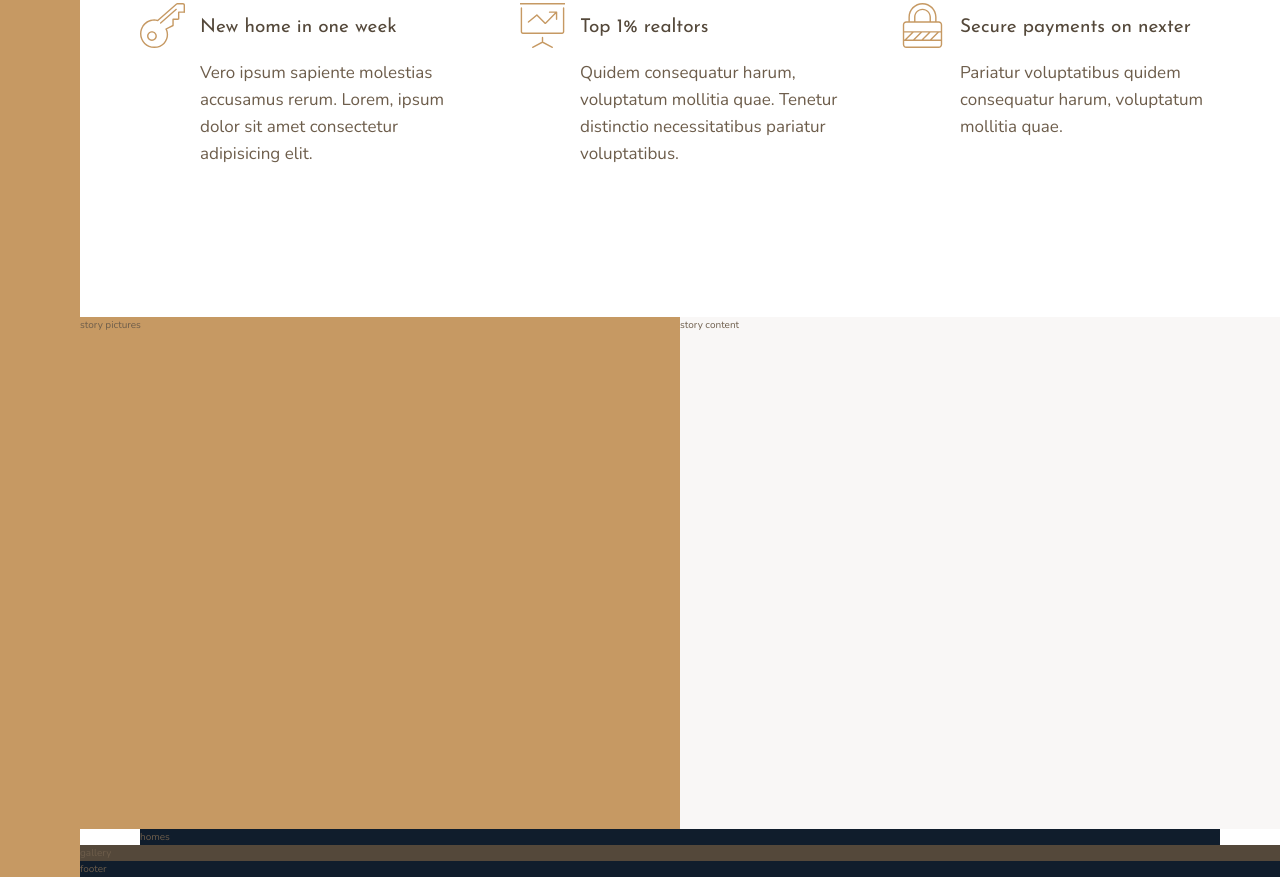
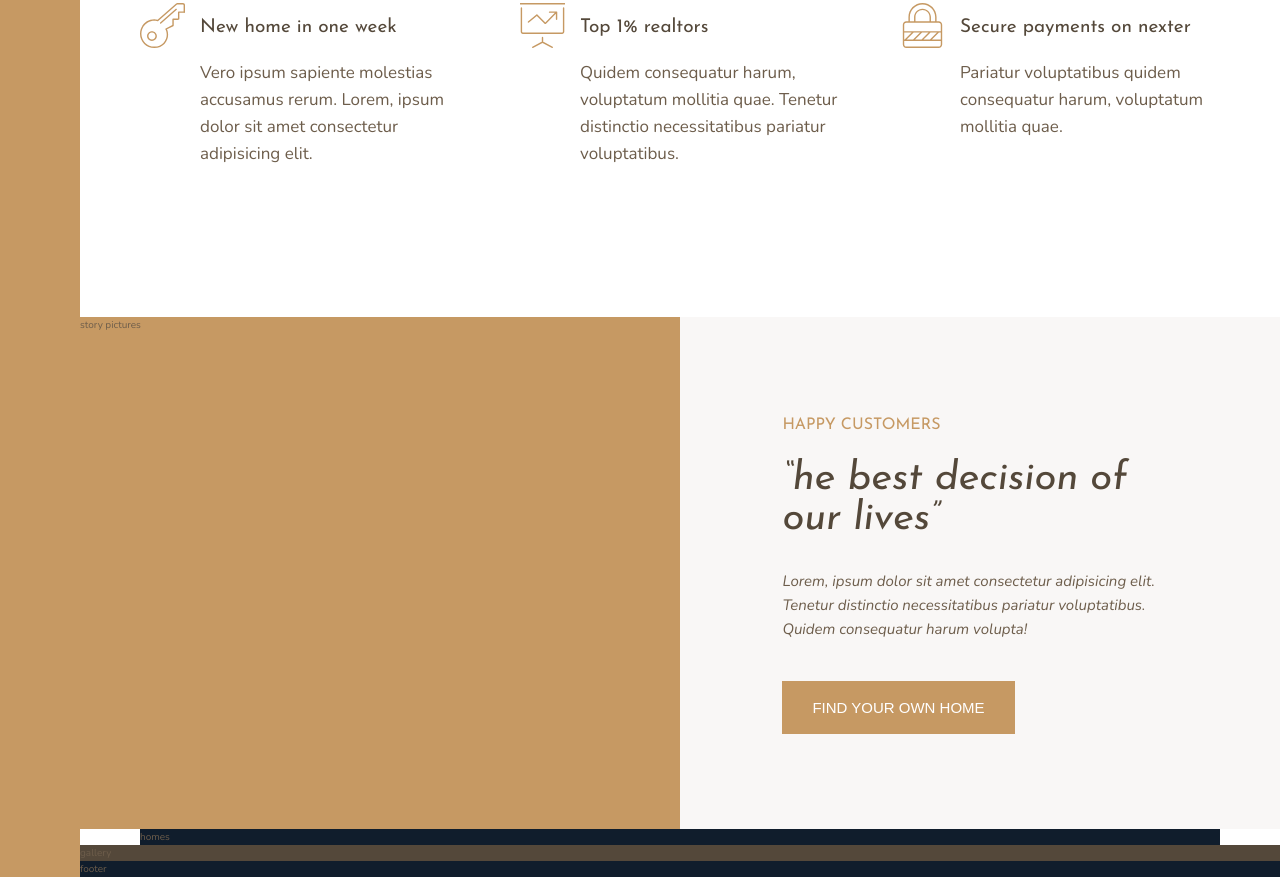
Before and after one commit to ucadena07/Advanced_CSS, a website: page Nexter/index.html in a window 1280 px wide. Shown: the part 991-1868 px from the top of the page. Drawn offline with nearby package versions, Linux system fonts and the light colour scheme.

Commit message:
story part 1

```diff
--- a/Nexter/index.html
+++ b/Nexter/index.html
@@ -81,7 +81,12 @@
             story pictures
         </div>
         <div class="story__content">
-            story content
+            <h3 class="heading-3 mb-sm">Happy Customers</h3>
+            <h2 class="heading-2 heading-2--dark mb-md">&ldquo;he best decision of our lives&rdquo;</h2>
+            <p class="story__text">
+                Lorem, ipsum dolor sit amet consectetur adipisicing elit. Tenetur distinctio necessitatibus pariatur voluptatibus. Quidem consequatur harum volupta!
+            </p>
+            <button class="btn">Find your own home</button>
         </div>
         <section class="homes">
             homes
--- a/Nexter/sass/_story.scss
+++ b/Nexter/sass/_story.scss
@@ -6,5 +6,24 @@
     &__content{
         background-color: $color-grey-light-1;
         grid-column: col-start 5 / full-end;
+        padding: 6rem 8vw;
+
+        /*
+        display: flex;
+        flex-direction: column;
+        justify-content: center;
+        align-items: flex-start;
+
+        */
+        display: grid;
+        align-content: center;
+        justify-items: start;
+
+    }
+
+    &__text {
+        font-size: 1.5rem;
+        font-style: italic;
+        margin-bottom: 4rem;
     }
 }
--- a/Nexter/sass/_typography.scss
+++ b/Nexter/sass/_typography.scss
@@ -8,10 +8,22 @@
 
 .heading-2 {
     @extend %heading;
+    font-size: 4rem;
+    font-style: italic;
+    line-height: 1;
+    &--light {
+        color: $color-grey-light-1;
+    }
+    &--dark {
+        color: $color-grey-dark-1;
+    }
 }
 
 .heading-3 {
     @extend %heading;
+    font-size: 1.6rem;
+    color: $color-primary;
+    text-transform: uppercase;
 }
 
 .heading-4 {
@@ -24,3 +36,35 @@
         color: $color-grey-dark-1;
     }
 }
+
+.btn {
+    background-color: $color-primary;
+    color: #fff;
+    border: none;
+    border-radius: 0;
+    font-display: $font-display;
+    font-size: 1.5rem;
+    text-transform: uppercase;
+    padding: 1.8rem 3rem;
+    cursor: pointer;
+    transition: all .2s;
+    &:hover {
+        background-color: $color-primary-dark;
+    }
+
+}
+
+.mb-sm {
+    margin-bottom: 2rem;
+}
+
+.mb-md {
+    margin-bottom: 3rem;
+}
+
+.mb-lg {
+    margin-bottom: 4rem;
+}
+.mb-hg {
+    margin-bottom: 8rem;
+}
```
Also changed, not shown: Nexter/css/style.css.
